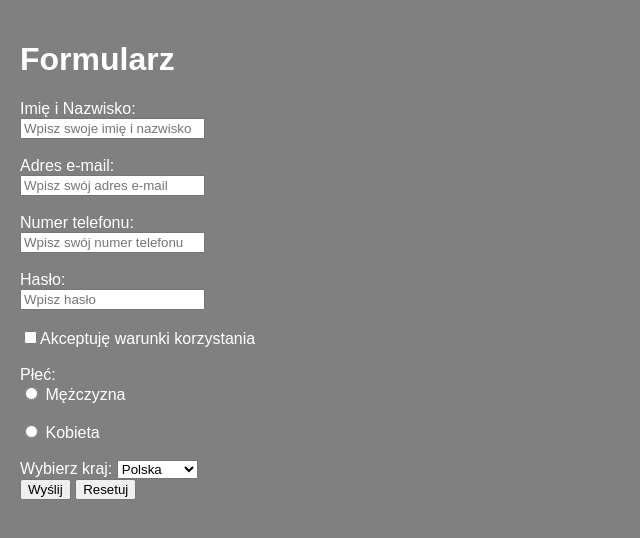
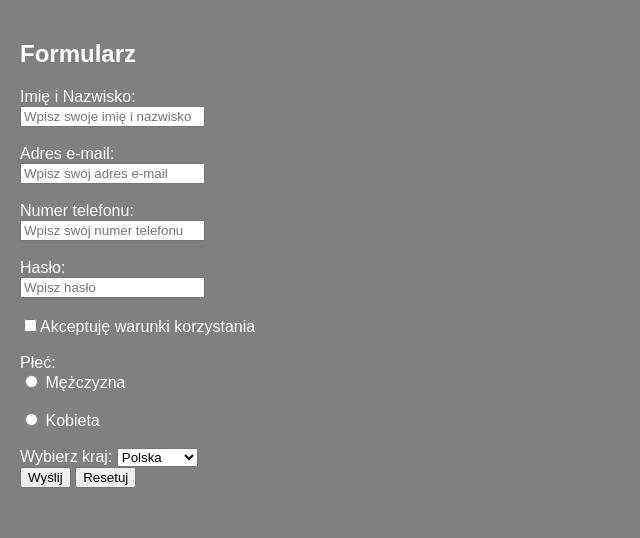
Before and after one commit to MarkOl1inyk/formularz, a plain HTML site: page index.html in a window 1280 px wide. Shown: the whole page, without its empty margins (0-640 px from the left). Drawn offline with Linux system fonts and the light colour scheme.

Commit message:
Update index.html

```diff
--- a/index.html
+++ b/index.html
@@ -15,7 +15,7 @@
   </style>
 </head>
 <body>
-  <h1>Formularz</h1>
+   <h2>Formularz</h2>
   <form action="/submit" method="post">
     <label for="name">Imię i Nazwisko:</label><br>
            <input type="text" id="name" name="name" placeholder="Wpisz swoje imię i nazwisko" required><br><br>
```
